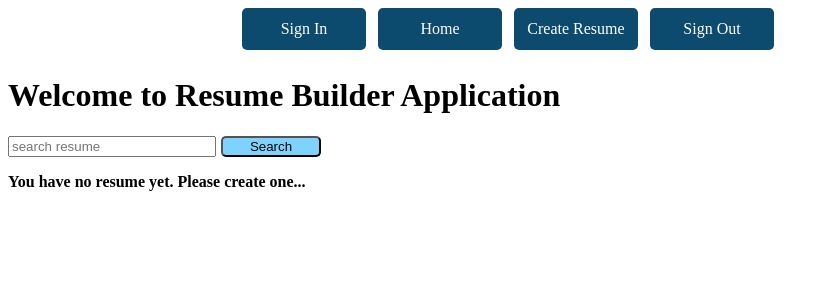
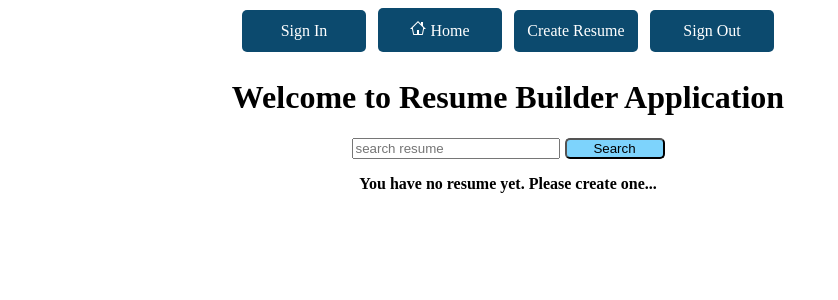
Before and after one commit to evansochieng/react-project, a React (Create React App) app: page / in a window 1280 px wide. Shown: the top 300 px of the page, without its empty margins (0-838 px from the left). Built offline with nearby package versions, Linux system fonts and the light colour scheme.

Commit message:
Styled home page

```diff
--- a/src/App.js
+++ b/src/App.js
@@ -19,7 +19,7 @@ function App() {
   }
 
   return (
-    <div style={{justifyContent: 'center'}}>
+    <div style={{justifyContent: 'center', width: '100px'}}>
       <NavBar />
       <Routes>
         <Route exact path="/signin" element={<SignIn />} />
--- a/src/components/DisplayResume.js
+++ b/src/components/DisplayResume.js
@@ -1,24 +1,50 @@
-import React from 'react'
+import React from 'react';
+import {
+  GoMarkGithub,
+  GoMail,
+  GoPerson,
+  GoMortarBoard,
+  GoOrganization,
+} from "react-icons/go";
+import { ImUserTie } from 'react-icons/im'
 
 function DisplayResume({resume}) {
   return (
-    <div style={{alignItems: 'center', backgroundColor: 'lightblue', padding: '40px', width: '400px'}}>
+    <div
+      style={{
+        display: "inline-block",
+        textAlign: "left",
+        alignItems: "left",
+        backgroundColor: "lightblue",
+        padding: "40px",
+        width: "600px",
+      }}
+    >
       <h2>{resume.name}</h2>
-      <br />
-      <h3 style={{ color: "#0284c7" }}>Personal Information</h3>
-      <li>Email: {resume.email}</li>
-      <li>Github Profile: {resume.github}</li>
+      <h3 style={{ color: "#0284c7" }}>
+        <GoPerson /> Personal Information
+      </h3>
+      <li>
+        <GoMail />: {resume.email}
+      </li>
+      <li>
+        <GoMarkGithub />: {resume.github}
+      </li>
       <br />
       <h3 style={{ color: "#0284c7" }}>About Myself</h3>
       <p>{resume.about}</p>
       <br />
-      <h3 style={{ color: "#0284c7" }}>Education</h3>
+      <h3 style={{ color: "#0284c7" }}>
+        <GoMortarBoard /> Education
+      </h3>
       <li>{resume.education}</li>
       <br />
       <h3 style={{ color: "#0284c7" }}>Skills and Abilities</h3>
       <li>{resume.skills}</li>
       <br />
-      <h3 style={{ color: "#0284c7" }}>Work and Experience</h3>
+      <h3 style={{ color: "#0284c7" }}>
+        <GoOrganization /> Work and Experience
+      </h3>
       <li>{resume.experience}</li>
       <br />
       <h3 style={{ color: "#0284c7" }}>Personal Projects</h3>
--- a/src/components/Home.js
+++ b/src/components/Home.js
@@ -39,11 +39,15 @@ function Home() {
 
     return (
       <>
-        <div>
-          <h1 style={{ display: "inline-block", textAlign: 'center' }}>
-            Welcome to Resume Builder Application
-          </h1>
-          <form onSubmit={(e) => searchResume(e)}>
+        <div
+          style={{
+            display: "inline-block",
+            textAlign: "center",
+            width: "1000px",
+          }}
+        >
+          <h1>Welcome to Resume Builder Application</h1>
+          <form style={{marginBottom: '10px'}} onSubmit={(e) => searchResume(e)}>
             <input
               type="text"
               placeholder="search resume"
--- a/src/components/NavBar.js
+++ b/src/components/NavBar.js
@@ -1,5 +1,6 @@
 import React from "react";
 import { NavLink } from "react-router-dom";
+import { GoHome } from 'react-icons/go';
 
 const linkStyles = {
   display: "inline-block",
@@ -25,7 +26,7 @@ function NavBar() {
         Sign In
       </NavLink>
       <NavLink to="/" exact="true" style={linkStyles}>
-        Home
+        <GoHome/> Home
       </NavLink>
       <NavLink to="/createresume" exact="true" style={linkStyles}>
         Create Resume
```
